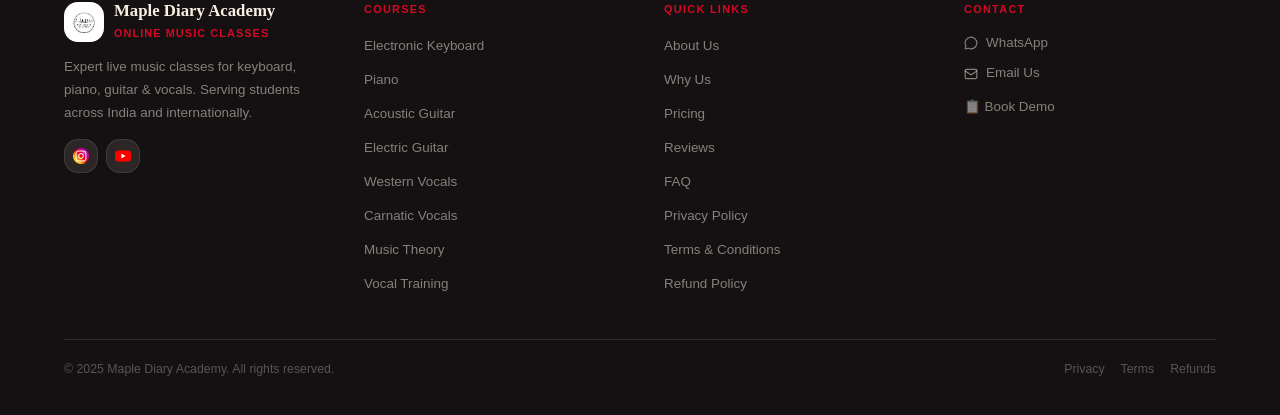
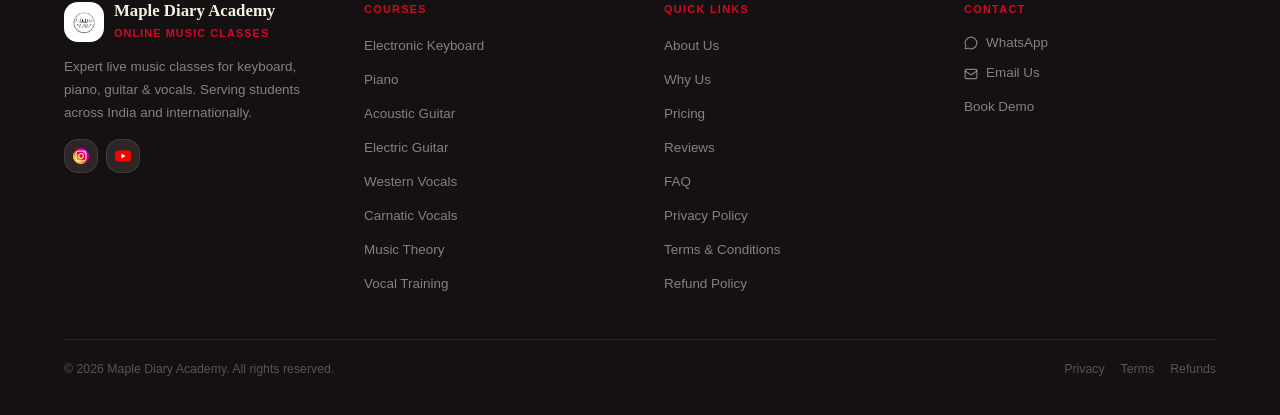
Before and after one commit to Snekhagopal/Maple_Academy, a Next.js app: page / in a window 1280 px wide. Shown: the part 6126-6541 px from the top of the page. Built offline with nearby package versions, Linux system fonts and the light colour scheme.

Commit message:
Copyright changed

```diff
--- a/components/shared/Footer.tsx
+++ b/components/shared/Footer.tsx
@@ -144,7 +144,7 @@
               onClick={onOpenDemo}
               className="text-[.84rem] text-secondary-foreground/50 hover:text-secondary-foreground transition-colors bg-transparent border-none cursor-pointer p-0"
             >
-              📋 Book Demo
+              Book Demo
             </button>
           </li>
         </ul>
@@ -152,7 +152,7 @@
     </div>
     <div className="border-t border-secondary-foreground/10 pt-5 flex justify-between items-center flex-wrap gap-2.5">
       <p className="text-secondary-foreground/30 text-[.77rem]">
-        © 2025 Maple Diary Academy. All rights reserved.
+        © 2026 Maple Diary Academy. All rights reserved.
       </p>
       <div className="flex gap-4">
         <a
```
